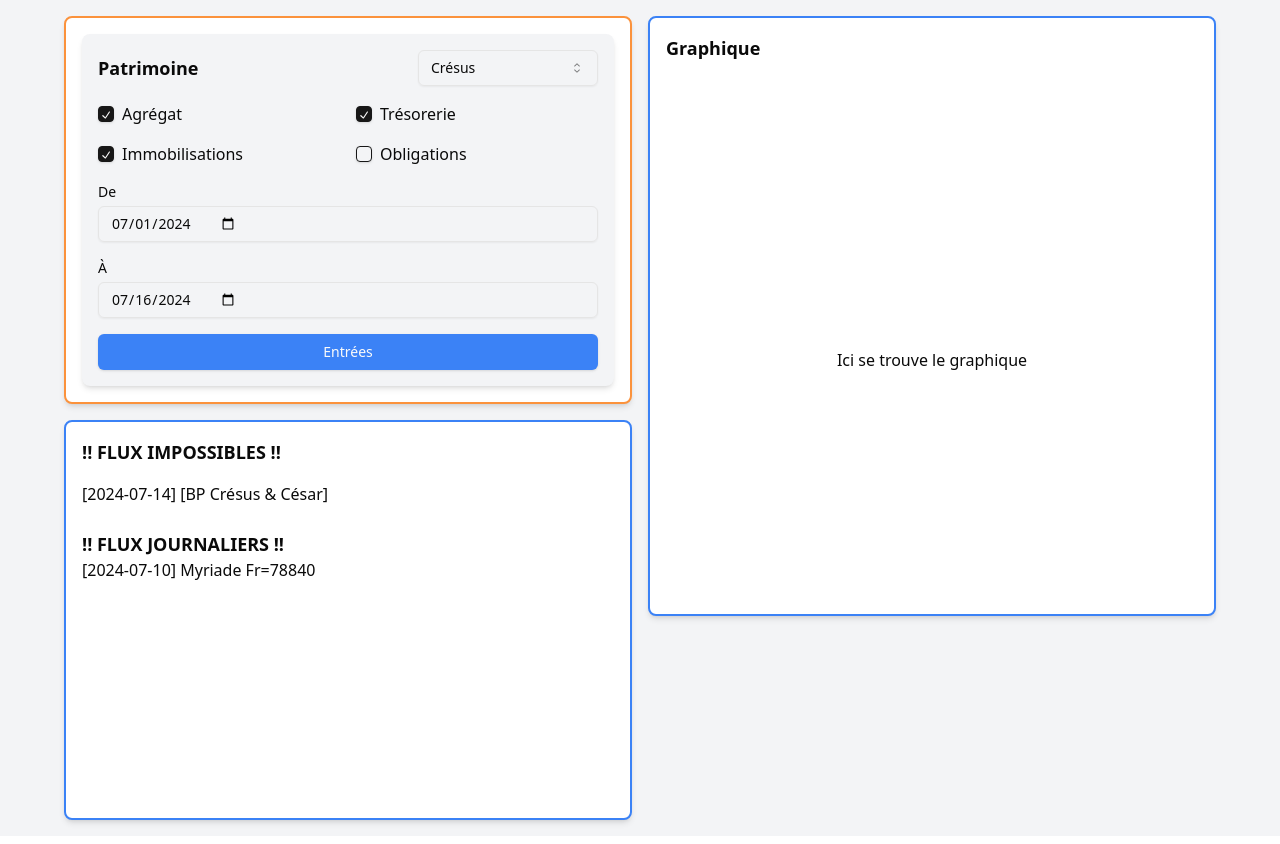
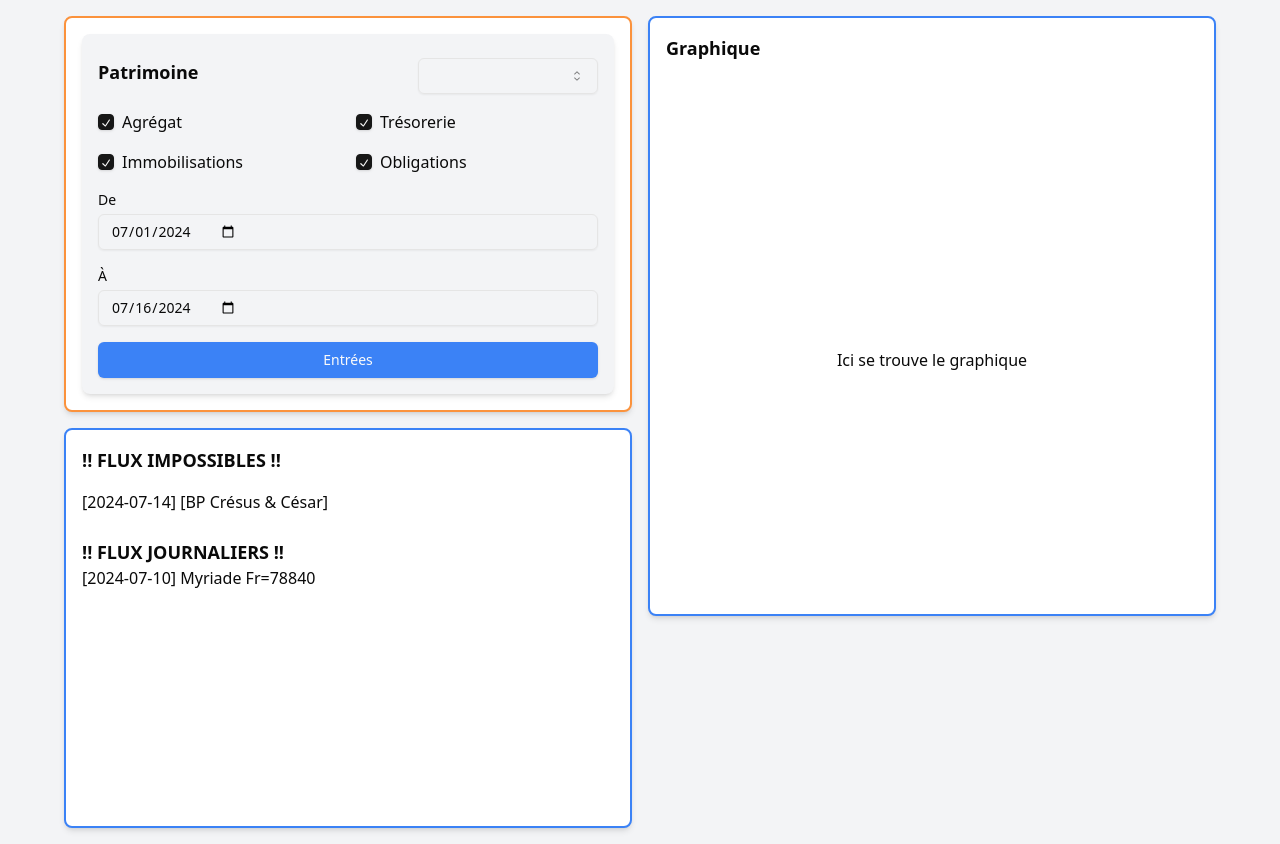
Before and after one commit to micael-jerry/patrimoine, a Next.js app: page / in a window 1280 px wide. Built offline with nearby package versions, Linux system fonts and the light colour scheme.

Commit message:
chore: form control

```diff
--- a/src/components/customs/InputForm.tsx
+++ b/src/components/customs/InputForm.tsx
@@ -13,7 +13,7 @@ import {
 } from "@/components/ui/select";
 import { useForm } from "react-hook-form";
 import { InputFormType } from "@/types/input.form.type";
-import { Form } from "../ui/form";
+import { Form, FormControl, FormField, FormItem, FormLabel } from "../ui/form";
 
 const InputForm = () => {
   const [startDate, setStartDate] = useState<string>("2024-07-01");
@@ -39,41 +39,105 @@ const InputForm = () => {
     <div className="p-4 bg-gray-100 rounded-lg shadow-md w-full h-full flex flex-col justify-between">
       <Form {...inputForm}>
         <form onSubmit={inputForm.handleSubmit(onInputFormSubmit)}>
-          <div className="flex justify-between items-center mb-4">
-            <div className="text-lg font-semibold">Patrimoine</div>
-            <Select>
+          <FormField
+            control={inputForm.control}
+            name="patrimoine"
+            render={({ field }) => (
+              <FormItem className="flex justify-between items-center mb-4">
+                <FormLabel className="text-lg font-semibold">
+                  Patrimoine
+                </FormLabel>
+                <Select
+                  onValueChange={field.onChange}
+                  defaultValue={field.value}
+                >
+                  <FormControl>
                     <SelectTrigger className="w-[180px]">
                       <SelectValue placeholder="Crésus" />
                     </SelectTrigger>
+                  </FormControl>
                   <SelectContent>
-                <SelectItem value="crésus">Crésus</SelectItem>
+                    <SelectItem value="cresus">Crésus</SelectItem>
                   </SelectContent>
                 </Select>
-          </div>
+              </FormItem>
+            )}
+          />
           <div className="grid grid-cols-2 gap-4 mb-4">
-            <label className="flex items-center">
-              <Checkbox className="mr-2" defaultChecked />
+            <FormField
+              control={inputForm.control}
+              name="agregat"
+              render={({ field }) => (
+                <FormItem className="flex items-center">
+                  <FormControl>
+                    <Checkbox
+                      className="mr-2"
+                      checked={inputForm.watch("agregat")}
+                      onCheckedChange={field.onChange}
+                    />
+                  </FormControl>
                   Agrégat
-            </label>
-            <label className="flex items-center">
-              <Checkbox className="mr-2" defaultChecked />
+                </FormItem>
+              )}
+            />
+            <FormField
+              control={inputForm.control}
+              name="tresorerie"
+              render={({ field }) => (
+                <FormItem className="flex items-center">
+                  <FormControl>
+                    <Checkbox
+                      className="mr-2"
+                      checked={inputForm.watch("tresorerie")}
+                      onCheckedChange={field.onChange}
+                    />
+                  </FormControl>
                   Trésorerie
-            </label>
-            <label className="flex items-center">
-              <Checkbox className="mr-2" defaultChecked />
+                </FormItem>
+              )}
+            />
+            <FormField
+              control={inputForm.control}
+              name="immobilisations"
+              render={({ field }) => (
+                <FormItem className="flex items-center">
+                  <FormControl>
+                    <Checkbox
+                      className="mr-2"
+                      checked={inputForm.watch("immobilisations")}
+                      onCheckedChange={field.onChange}
+                    />
+                  </FormControl>
                   Immobilisations
-            </label>
-            <label className="flex items-center">
-              <Checkbox className="mr-2" />
+                </FormItem>
+              )}
+            />
+            <FormField
+              control={inputForm.control}
+              name="obligations"
+              render={({ field }) => (
+                <FormItem className="flex items-center">
+                  <FormControl>
+                    <Checkbox
+                      className="mr-2"
+                      checked={inputForm.watch("obligations")}
+                      onCheckedChange={field.onChange}
+                    />
+                  </FormControl>
                   Obligations
-            </label>
+                </FormItem>
+              )}
+            />
           </div>
           <div className="mb-4">
             <label className="block text-sm font-medium mb-1">De</label>
             <Input
               type="date"
               value={startDate}
-              onChange={(e) => setStartDate(e.target.value)}
+              onChange={(e) => {
+                setStartDate(e.target.value);
+                inputForm.setValue("debut", e.target.value);
+              }}
               className="w-full"
             />
           </div>
@@ -82,7 +146,10 @@ const InputForm = () => {
             <Input
               type="date"
               value={endDate}
-              onChange={(e) => setEndDate(e.target.value)}
+              onChange={(e) => {
+                setEndDate(e.target.value);
+                inputForm.setValue("debut", e.target.value);
+              }}
               className="w-full"
             />
           </div>
```
Lines whose indentation alone changed are shown as unchanged.
